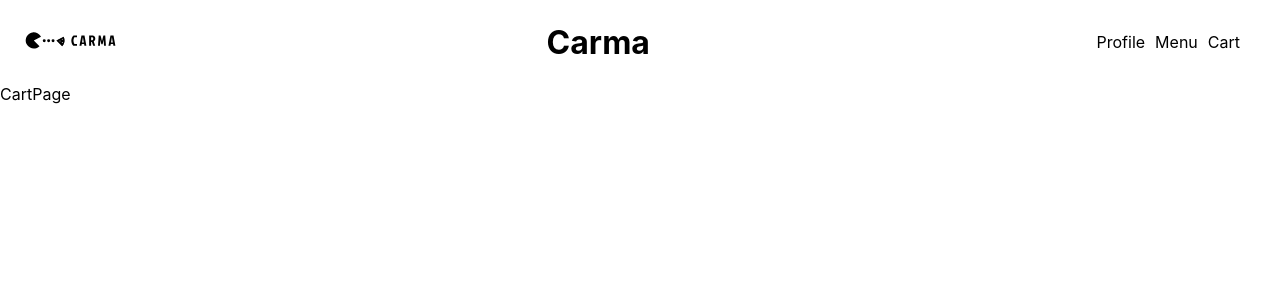
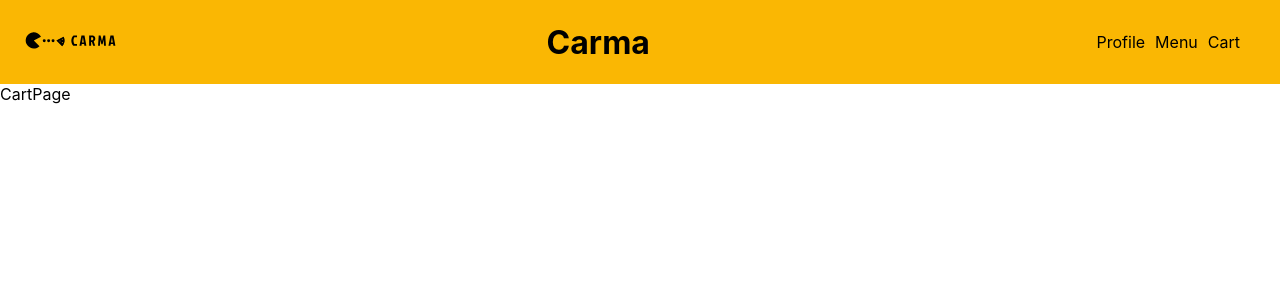
Before and after one commit to Urszuja/Carma.Restaurant.Project.Typescript.NextJS, a Next.js app in the folder carma-app/: page /order in a window 1280 px wide. Shown: the top 300 px of the page. Built offline with nearby package versions, Linux system fonts and the light colour scheme.

Commit message:
theme improved

```diff
--- a/carma-app/pages/_app.tsx
+++ b/carma-app/pages/_app.tsx
@@ -2,7 +2,7 @@
 import { ThemeProvider } from "styled-components";
 import type { AppProps } from "next/app";
 import DataStoreProvider from "../components/DataStoreContext";
-import theme from "../styles/theme";
+import { theme } from "../styles/theme";
 import Head from "next/head";
 import Header from "../components/Header";
 import GlobalStyles from "../styles/GlobalStyles";
--- a/carma-app/styles/theme.ts
+++ b/carma-app/styles/theme.ts
@@ -1,10 +1,8 @@
-const theme = {
-  main: "fab703",
-  danger: "a9201d",
-  success: "10377a",
-  warning: "632727",
-  text: "000",
-  background: "fff",
+export const theme = {
+  main: "#fab703",
+  danger: "#a9201d",
+  success: "#10377a",
+  warning: "#632727",
+  text: "#000",
+  background: "#fff",
 };
-
-export default theme;
```
